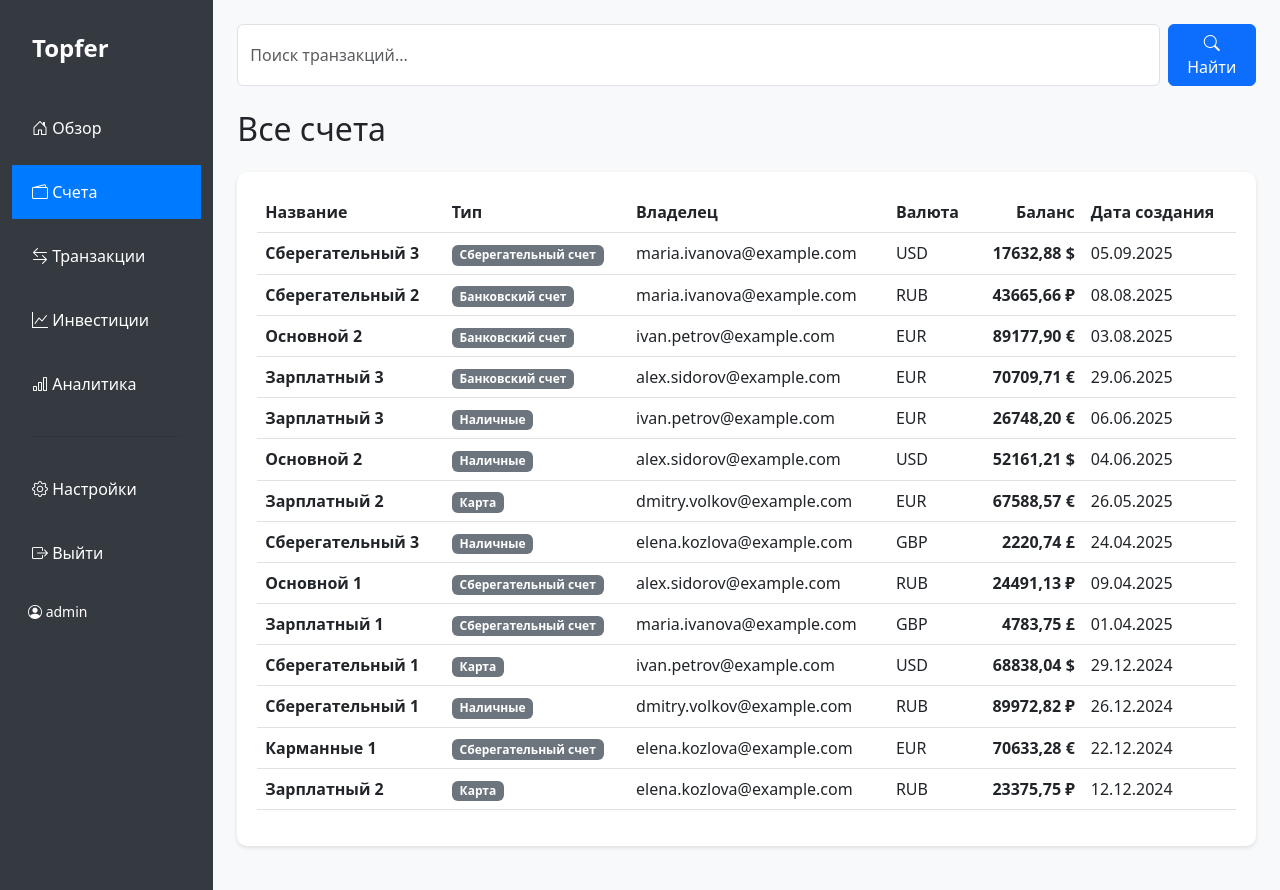
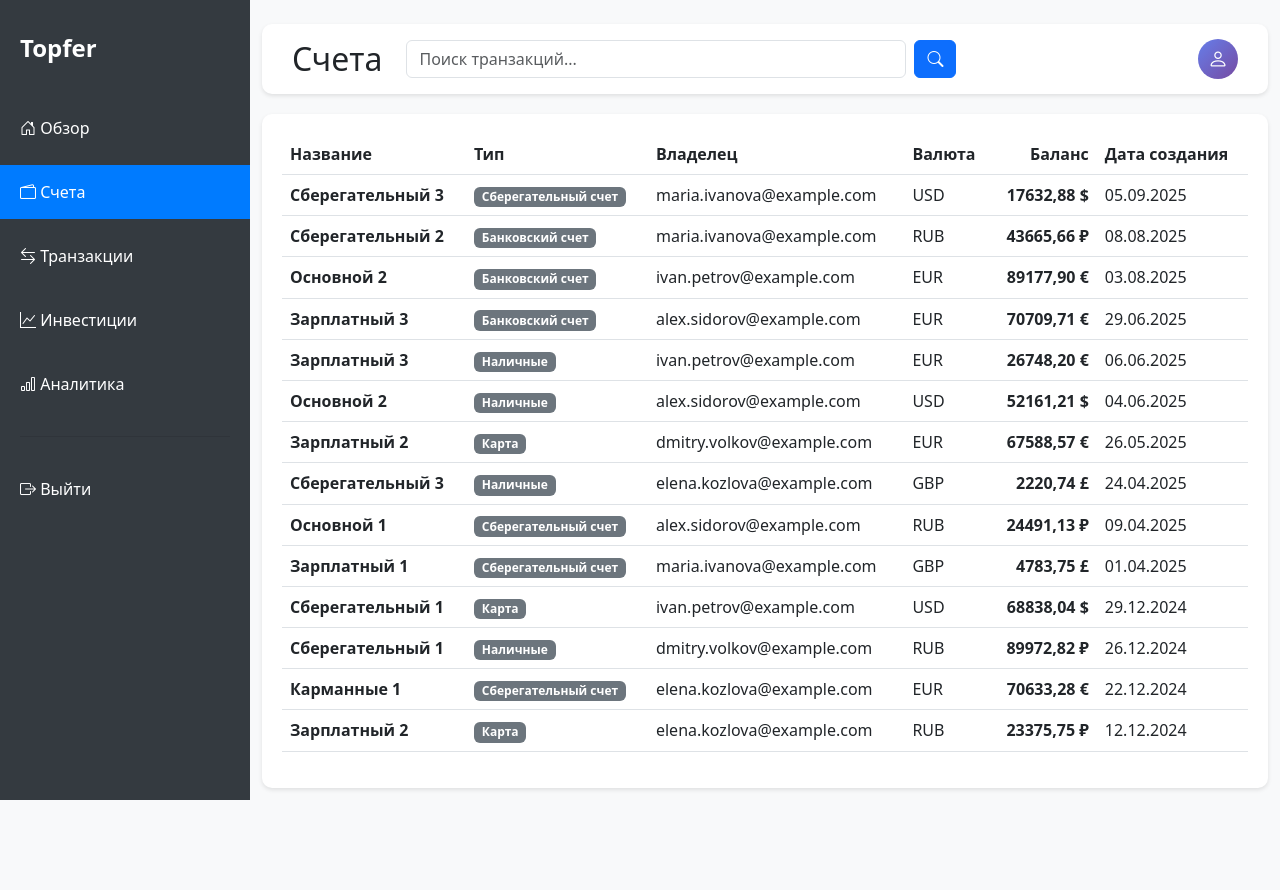
Before and after one commit to NikitkaGoncharov/Topfer, a Django app: page /accounts/ in a window 1280 px wide. After the commit the page ends 832 px from the top, so only its background shows below. Run offline with Django 5.2, Linux system fonts and the light colour scheme; the first user in the database is signed in; data comes from the database, SQL or seed files in the repository.

Commit message:
- Redesign UI with sticky sidebar and unified header

```diff
--- a/templates/finance/accounts.html
+++ b/templates/finance/accounts.html
@@ -2,8 +2,9 @@
 
 {% block title %}Счета - Topfer{% endblock %}
 
+{% block page_title %}Счета{% endblock %}
+
 {% block content %}
-<h2 class="mb-4">Все счета</h2>
 
 <div class="widget">
     {% if accounts %}
--- a/templates/finance/analytics.html
+++ b/templates/finance/analytics.html
@@ -2,8 +2,9 @@
 
 {% block title %}Аналитика - Topfer{% endblock %}
 
+{% block page_title %}Аналитика{% endblock %}
+
 {% block content %}
-<h2 class="mb-4">Аналитика</h2>
 
 <div class="row">
     <div class="col-md-6">
--- a/templates/finance/base.html
+++ b/templates/finance/base.html
@@ -15,9 +15,14 @@
             background-color: #f8f9fa;
         }
         .sidebar {
-            min-height: 100vh;
+            position: fixed;
+            top: 0;
+            left: 0;
+            height: 100vh;
+            width: 250px;
             background-color: #343a40;
             padding-top: 20px;
+            overflow-y: auto;
         }
         .sidebar .nav-link {
             color: #ffffff;
@@ -29,6 +34,9 @@
         }
         .sidebar .nav-link.active {
             background-color: #007bff;
+        }
+        .main-content {
+            margin-left: 250px;
         }
         .widget {
             background: white;
@@ -77,15 +85,32 @@
         .search-box {
             margin: 20px;
         }
+        .top-header {
+            background: white;
+            padding: 15px 30px;
+            margin-bottom: 20px;
+            border-radius: 10px;
+            box-shadow: 0 2px 4px rgba(0,0,0,0.1);
+        }
+        .user-profile-icon {
+            width: 40px;
+            height: 40px;
+            border-radius: 50%;
+            background: linear-gradient(135deg, #667eea 0%, #764ba2 100%);
+            display: flex;
+            align-items: center;
+            justify-content: center;
+            color: white;
+            font-size: 20px;
+            cursor: pointer;
+        }
     </style>
 
     {% block extra_css %}{% endblock %}
 </head>
 <body>
-    <div class="container-fluid">
-        <div class="row">
     <!-- Sidebar -->
-            <div class="col-md-2 sidebar">
+    <div class="sidebar">
         <div class="brand-title">Topfer</div>
 
         <ul class="nav flex-column">
@@ -121,19 +146,9 @@
         <ul class="nav flex-column">
             {% if user.is_authenticated %}
             <li class="nav-item">
-                        <a class="nav-link" href="#">
-                            <i class="bi bi-gear"></i> Настройки
-                        </a>
-                    </li>
-                    <li class="nav-item">
                 <a class="nav-link" href="{% url 'finance:logout' %}">
                     <i class="bi bi-box-arrow-right"></i> Выйти
                 </a>
-                    </li>
-                    <li class="nav-item mt-3">
-                        <div class="text-white px-3" style="font-size: 14px;">
-                            <i class="bi bi-person-circle"></i> {{ user.username }}
-                        </div>
             </li>
             {% else %}
             <li class="nav-item">
@@ -146,23 +161,27 @@
     </div>
 
     <!-- Main Content -->
-            <div class="col-md-10">
+    <div class="main-content">
         <div class="container-fluid py-4">
-                    <!-- Search Bar -->
-                    <div class="row mb-4">
-                        <div class="col-12">
-                            <form action="{% url 'finance:search' %}" method="get" class="d-flex">
-                                <input class="form-control me-2" type="search" name="q" placeholder="Поиск транзакций..." aria-label="Search" value="{{ query }}">
+            <!-- Top Header with Page Title, Search and User Icon -->
+            <div class="top-header d-flex align-items-center justify-content-between">
+                <h2 class="mb-0">{% block page_title %}Мои финансы{% endblock %}</h2>
+
+                <div class="d-flex align-items-center flex-grow-1 mx-4">
+                    <form action="{% url 'finance:search' %}" method="get" class="d-flex w-100">
+                        <input class="form-control me-2" type="search" name="q" placeholder="Поиск транзакций..." aria-label="Search" value="{{ query }}" style="max-width: 500px;">
                         <button class="btn btn-primary" type="submit">
-                                    <i class="bi bi-search"></i> Найти
+                            <i class="bi bi-search"></i>
                         </button>
                     </form>
+                </div>
+
+                <div class="user-profile-icon" title="{% if user.is_authenticated %}{{ user.username }}{% else %}Гость{% endif %}">
+                    <i class="bi bi-person"></i>
                 </div>
             </div>
 
             {% block content %}{% endblock %}
-                </div>
-            </div>
         </div>
     </div>
 
--- a/templates/finance/index.html
+++ b/templates/finance/index.html
@@ -2,8 +2,9 @@
 
 {% block title %}Главная - Topfer{% endblock %}
 
+{% block page_title %}Финансовый обзор{% endblock %}
+
 {% block content %}
-<h2 class="mb-4">Финансовый обзор</h2>
 
 <!-- Статистические карточки -->
 <div class="row mb-4">
--- a/templates/finance/investments.html
+++ b/templates/finance/investments.html
@@ -2,8 +2,9 @@
 
 {% block title %}Инвестиции - Topfer{% endblock %}
 
+{% block page_title %}Инвестиции{% endblock %}
+
 {% block content %}
-<h2 class="mb-4">Инвестиционные счета</h2>
 
 <div class="widget">
     {% if investment_accounts %}
--- a/templates/finance/search.html
+++ b/templates/finance/search.html
@@ -2,8 +2,9 @@
 
 {% block title %}Поиск - Topfer{% endblock %}
 
+{% block page_title %}Результаты поиска{% endblock %}
+
 {% block content %}
-<h2 class="mb-4">Результаты поиска</h2>
 
 {% if query %}
 <div class="alert alert-info">
--- a/templates/finance/transactions.html
+++ b/templates/finance/transactions.html
@@ -2,8 +2,9 @@
 
 {% block title %}Транзакции - Topfer{% endblock %}
 
+{% block page_title %}Транзакции{% endblock %}
+
 {% block content %}
-<h2 class="mb-4">Все транзакции</h2>
 
 <div class="widget">
     {% if transactions %}
```
Lines whose indentation alone changed are shown as unchanged.
